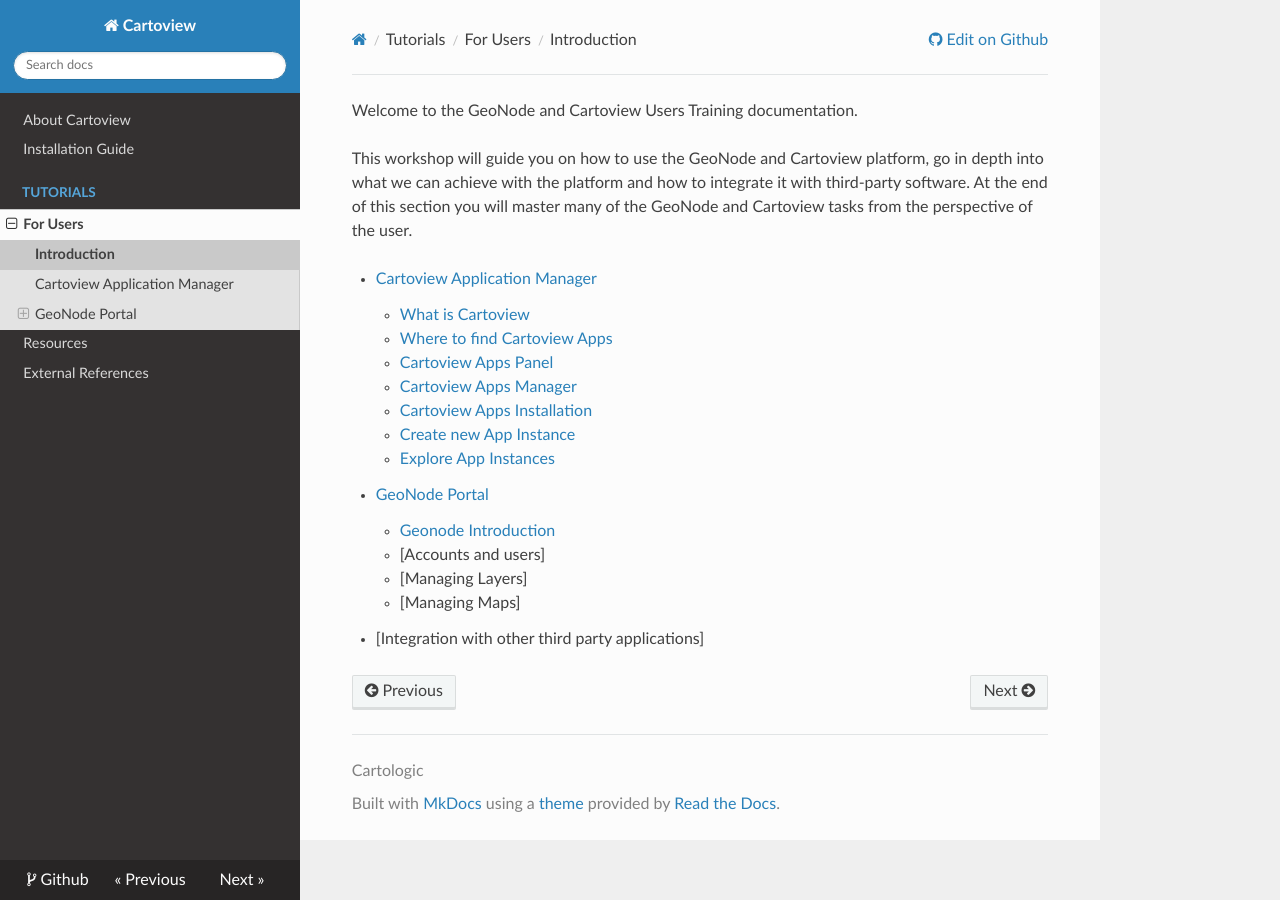
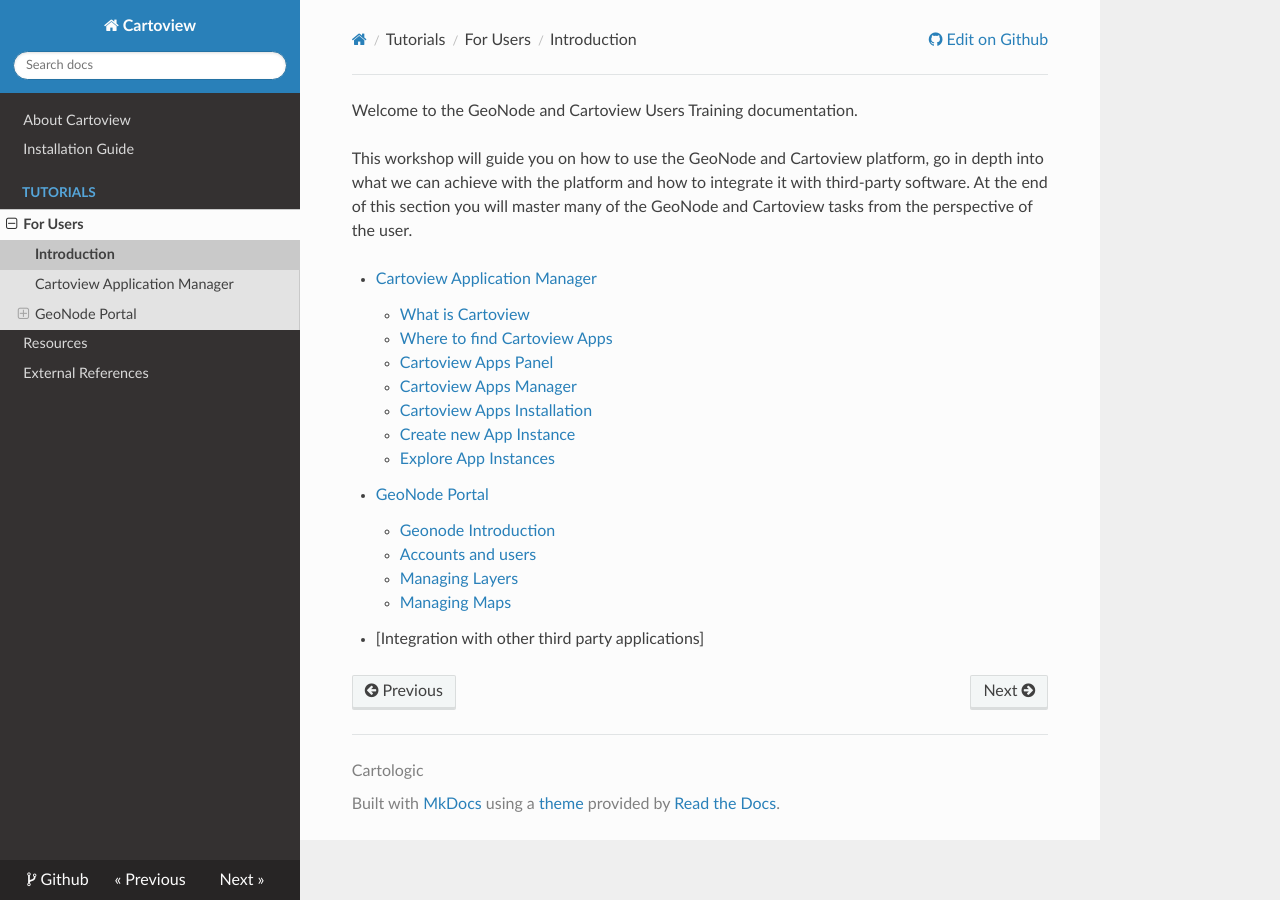
Before and after one commit to MoRadwan74/docs, an MkDocs documentation site: the page built from docs/users.md, in a window 1280 px wide. Built offline with MkDocs 1.6.1, drawn with Linux system fonts in a browser that asks for light colours; nearby versions of some CDN libraries; old or Windows-style settings are respelled for this version of MkDocs; some of the changed lines change nothing that is shown.

Commit message:
first commit

```diff
--- a/docs/users.md
+++ b/docs/users.md
@@ -12,7 +12,7 @@
 	- [Explore App Instances](manager.md#explore-app-instances)
 - [GeoNode Portal](portal.md)
 	- [Geonode Introduction](geonode-intro.md)
-	- [Accounts and users]
-	- [Managing Layers]
-	- [Managing Maps]
+	- [Accounts and users](accounts.md)
+	- [Managing Layers](managing.md)
+	- [Managing Maps](maps.md)
 - [Integration with other third party applications]
```
